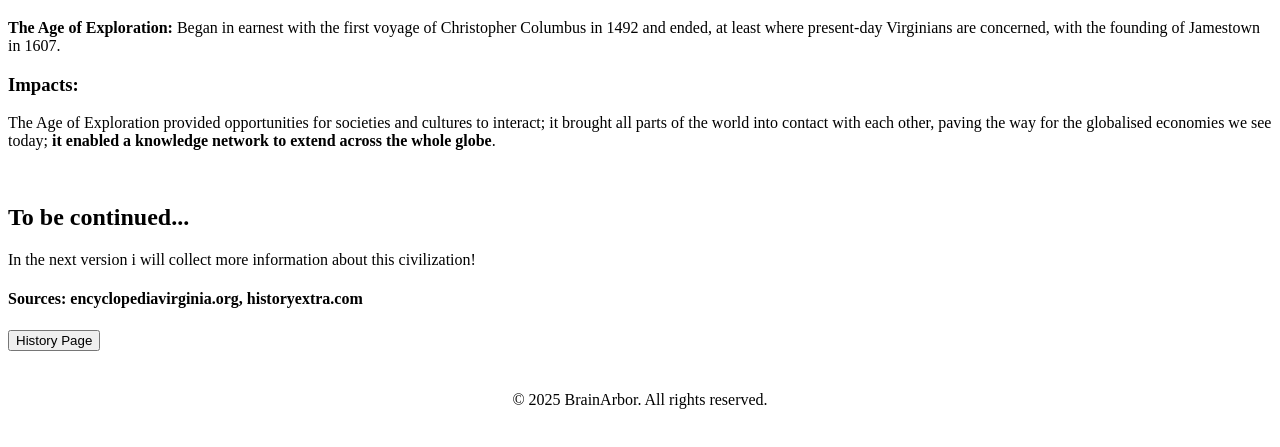
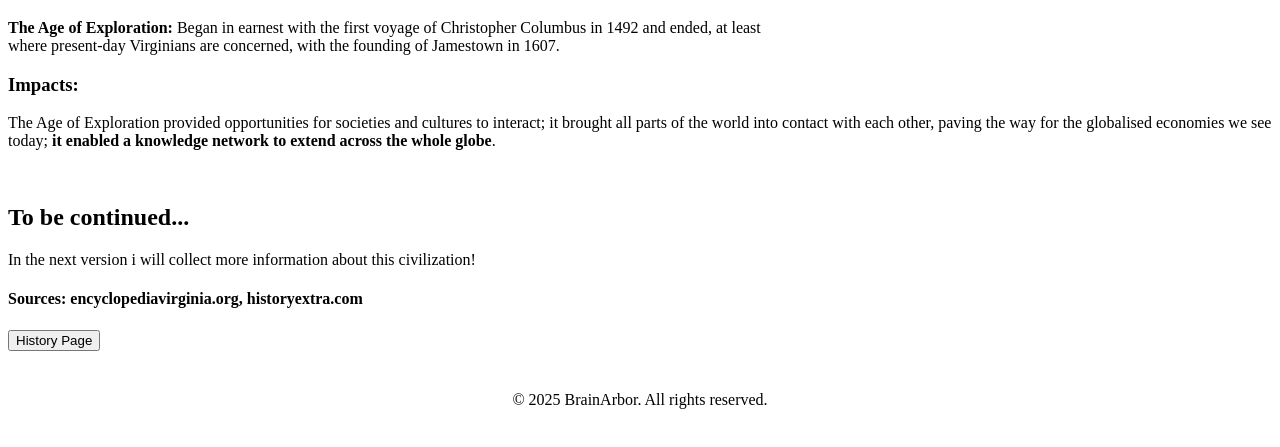
Before and after one commit to StriderQWERTY/BrainArbor, a plain HTML site: page explore.html in a window 1280 px wide. Shown: the part 61-508 px from the top of the page. Drawn offline with Linux system fonts and the light colour scheme.

Commit message:
Update explore.css

```diff
--- a/explore.css
+++ b/explore.css
@@ -3,3 +3,7 @@
     position: relative;
     top: 40px;
 }
+
+.beg{
+    width: 60%;
+}
```
